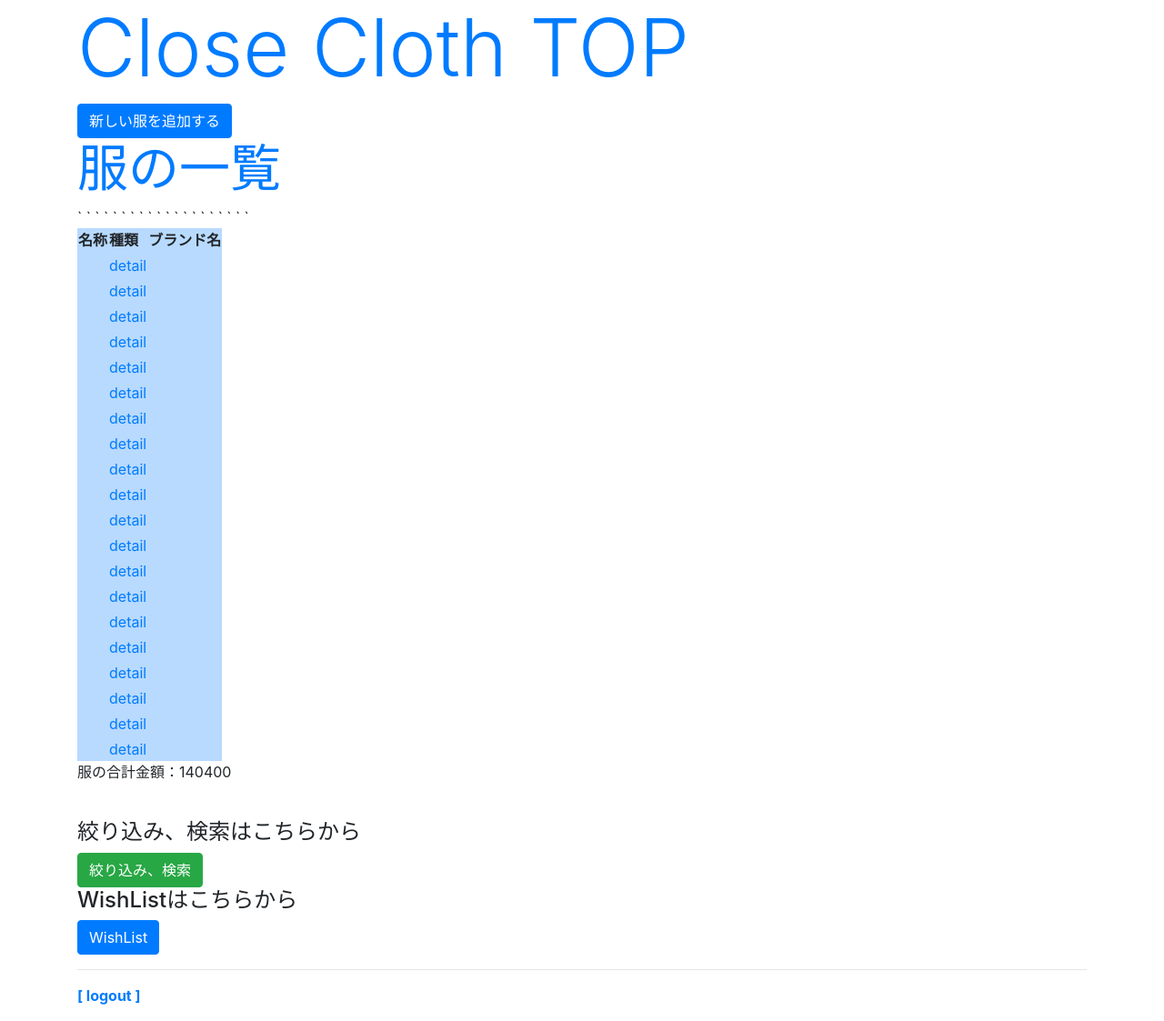
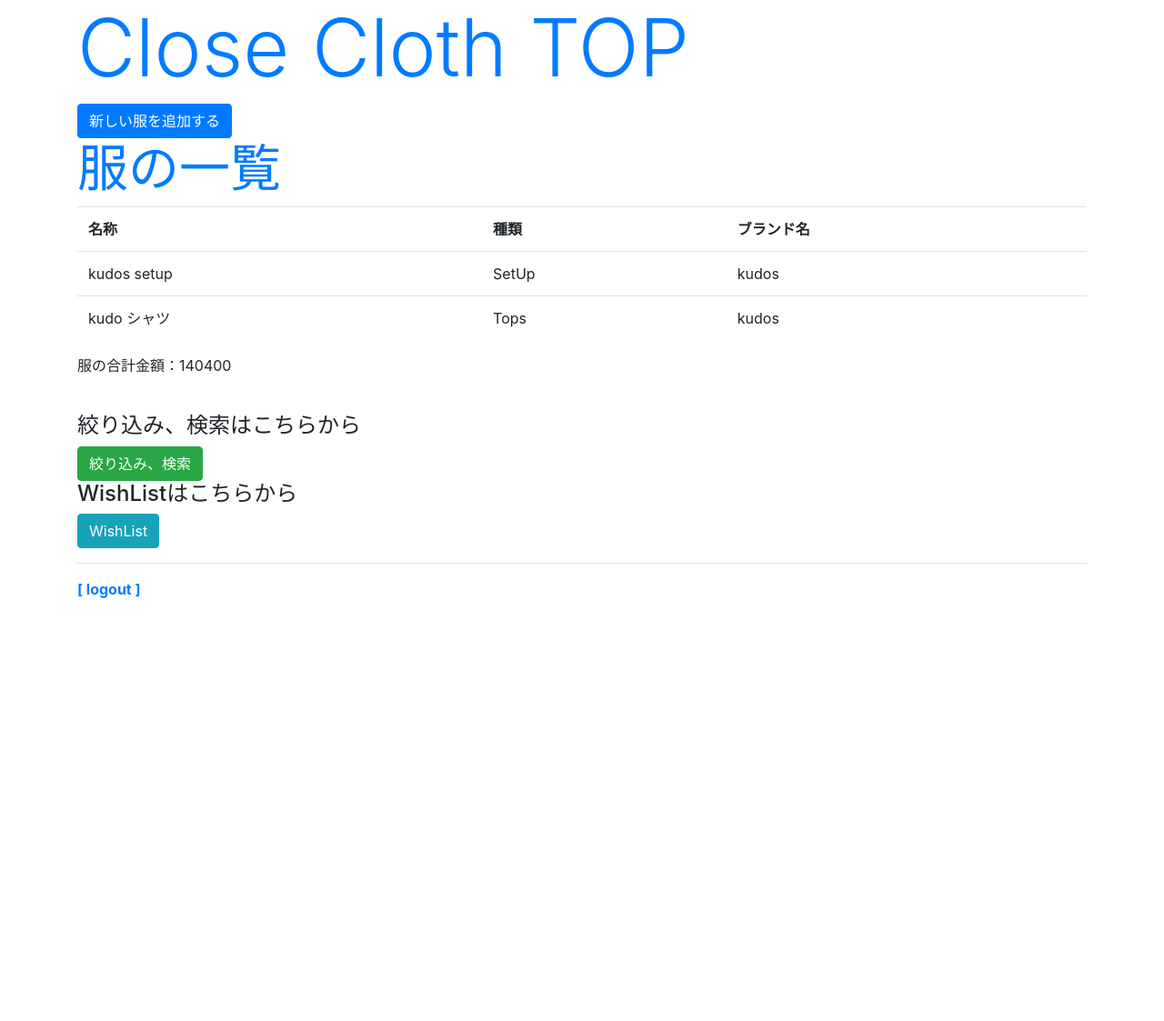
Before and after one commit to kimuson13/close-cloth, a Django app: page /clothes/top in a window 1280 px wide. Shown: the part 56-1179 px from the top of the page at 91% size. After the commit the page ends 714 px from the top, so only its background shows below. Run offline with Django 3.2, Linux system fonts and the light colour scheme; a user stored in the database is signed in; data comes from the database, SQL or seed files in the repository; both versions use the stored data as it was after the commit; some libraries are stand-ins or nearby versions.

Commit message:
テーブル表示は可能

```diff
--- a/cloth_manage/clothes/templates/clothes/top.html
+++ b/cloth_manage/clothes/templates/clothes/top.html
@@ -9,7 +9,7 @@
 {% block content %}
 <a class="btn btn-primary" href="{% url 'post' %}">新しい服を追加する</a>
 <h1 class="display-4 text-primary">服の一覧</h1>
-<table class="table-primary">
+<table class="table">
     <tr>
         <th>名称</th>
         <th>種類</th>
@@ -18,12 +18,9 @@
     {% for item in data %}
     <tr>
         <td>{{item.cloth_name}}</td>
-        <td>{{item.item_info}}</td>
-        <td>{{item.brand_name}}</td>`
+        <td>{{item.get_item_info_display}}</td>
+        <td>{{item.brand_name}}</td>
     </tr>
-    <tr><th><td>
-        <a href="{% url 'detail' %}">detail</a>
-    </td></th></tr>
     {% endfor %}
 </table>
 <p>服の合計金額：{{sum_price}}</p>
@@ -32,5 +29,5 @@
 <a class="btn btn-success" href="{% url 'search' %}">絞り込み、検索</a>
 <br>
 <h1 class="h4">WishListはこちらから</h1>
-<a class="btn btn-primary" href="{% url 'wishlist' %}">WishList</a>
+<a class="btn btn-info" href="{% url 'wishlist' %}">WishList</a>
 {% endblock %}
--- a/cloth_manage/clothes/urls.py
+++ b/cloth_manage/clothes/urls.py
@@ -7,7 +7,7 @@ urlpatterns = [
     path('signup', Create_account.as_view(), name='signup'),
     path('signin', Account_Login.as_view(), name='signin'),
     path('top', views.top, name='top'),
-    path('detail', views.top, name='detail'),
+    path('detail', views.detail, name='detail'),
     path('post', views.post, name='post'),
     path('edit/<int:num>', views.edit, name='edit'),
     path('delete/<int:num>', views.delete, name='delete'),
--- a/cloth_manage/clothes/views.py
+++ b/cloth_manage/clothes/views.py
@@ -49,8 +49,7 @@ def index(request):
 
 @login_required(login_url='/signin/')
 def top(request):
-    data = Post.objects.order_by('buying_date').first()
-    data = str(data)
+    data = Post.objects.order_by('buying_date')
     price = Post.objects.values_list('price', flat=True)
     sum_price = sum(price)
     user = request.user
@@ -73,7 +72,7 @@ def detail(request, num):
         'login_user': user,
 
     }
-    return render(request, 'clothes/index/detail.html')
+    return render(request, 'clothes/detail.html')
 
 @login_required(login_url='/signin/')
 def post(request):
```
Also changed, not shown: cloth_manage/db.sqlite3.
